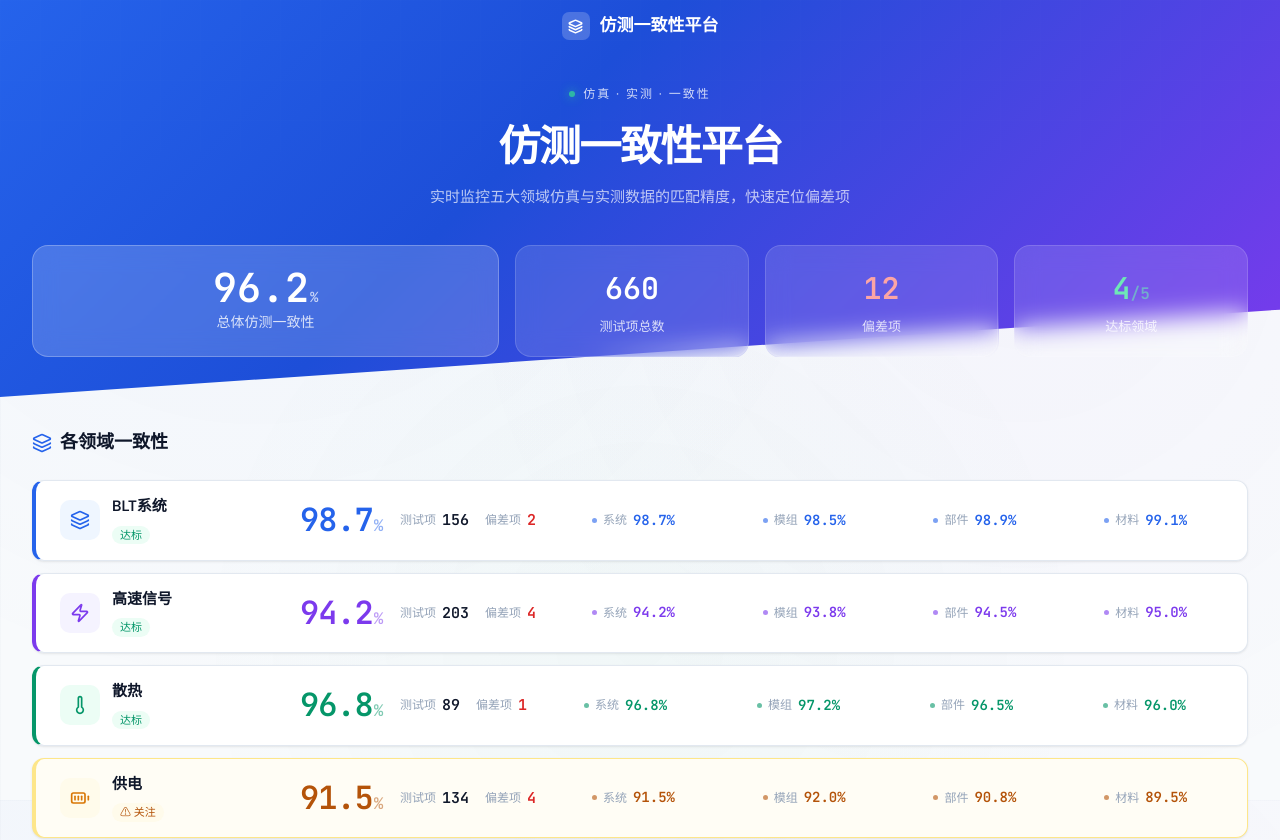
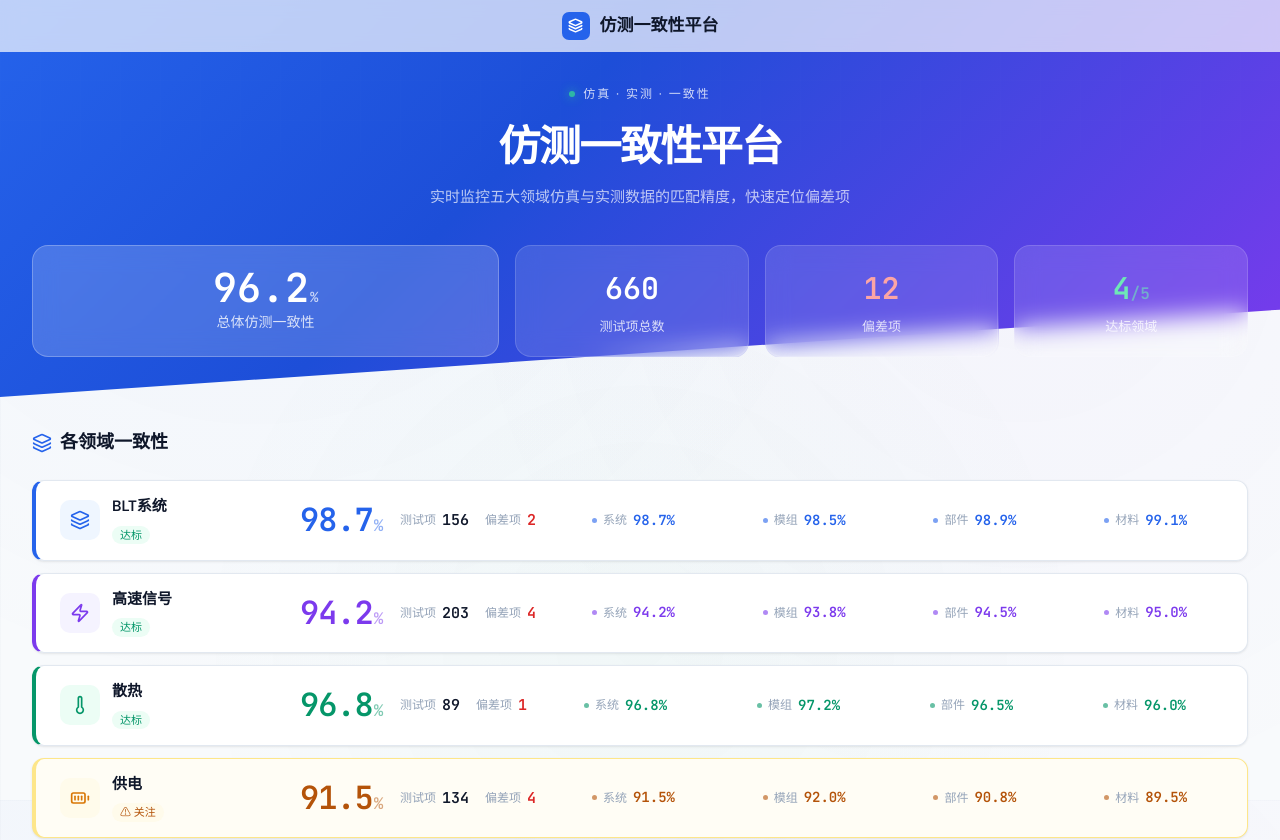
Before and after one commit to altmanWang/Simulation-and-Test-Correlation, a Vue app: page / in a window 1280 px wide. Shown: the top 840 px of the page. Built offline with nearby package versions, Linux system fonts and the light colour scheme.

Commit message:
fix: 导航栏始终用深色文字+半透白背景，解决子页面不可见问题

```diff
--- a/src/components/AppNav.vue
+++ b/src/components/AppNav.vue
@@ -17,7 +17,10 @@ function onScroll() {
   scrolled.value = window.scrollY > 20
 }
 
-onMounted(() => window.addEventListener('scroll', onScroll, { passive: true }))
+onMounted(() => {
+  onScroll()
+  window.addEventListener('scroll', onScroll, { passive: true })
+})
 onUnmounted(() => window.removeEventListener('scroll', onScroll))
 </script>
 
@@ -33,10 +36,13 @@ onUnmounted(() => window.removeEventListener('scroll', onScroll))
   left: 0;
   right: 0;
   z-index: 100;
+  background: rgba(255,255,255,0.7);
+  backdrop-filter: blur(8px);
+  border-bottom: 1px solid transparent;
   transition: background 0.25s, border-color 0.25s, box-shadow 0.25s;
 }
 .nav.scrolled {
-  background: rgba(255,255,255,0.85);
+  background: rgba(255,255,255,0.92);
   backdrop-filter: blur(12px);
   border-bottom: 1px solid var(--border);
   box-shadow: 0 1px 3px rgba(0,0,0,0.04);
@@ -47,25 +53,17 @@ onUnmounted(() => window.removeEventListener('scroll', onScroll))
   gap: 10px;
   font-weight: 700;
   font-size: 17px;
-  color: white;
+  color: var(--text-primary);
   transition: color 0.25s;
-}
-.nav.scrolled .nav-brand {
-  color: var(--text-primary);
 }
 .icon {
   width: 28px;
   height: 28px;
-  background: rgba(255,255,255,0.2);
+  background: var(--brand);
   border-radius: 7px;
   display: flex;
   align-items: center;
   justify-content: center;
   color: white;
-  transition: background 0.25s, color 0.25s;
-}
-.nav.scrolled .icon {
-  background: var(--brand);
-  color: white;
 }
 </style>
```
